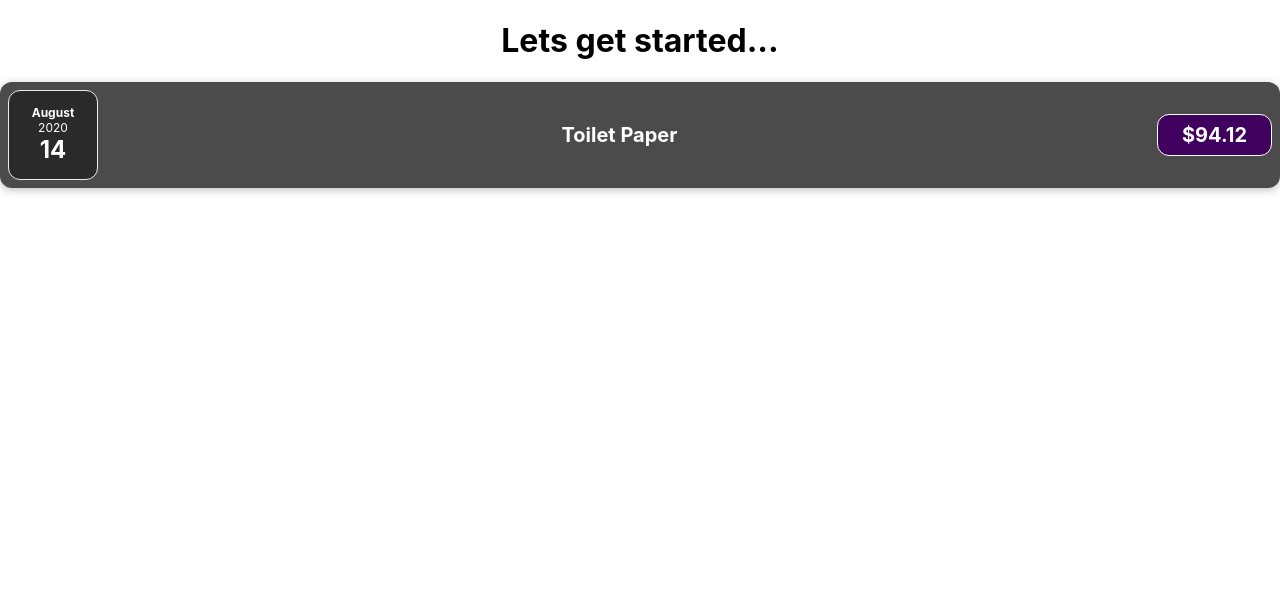
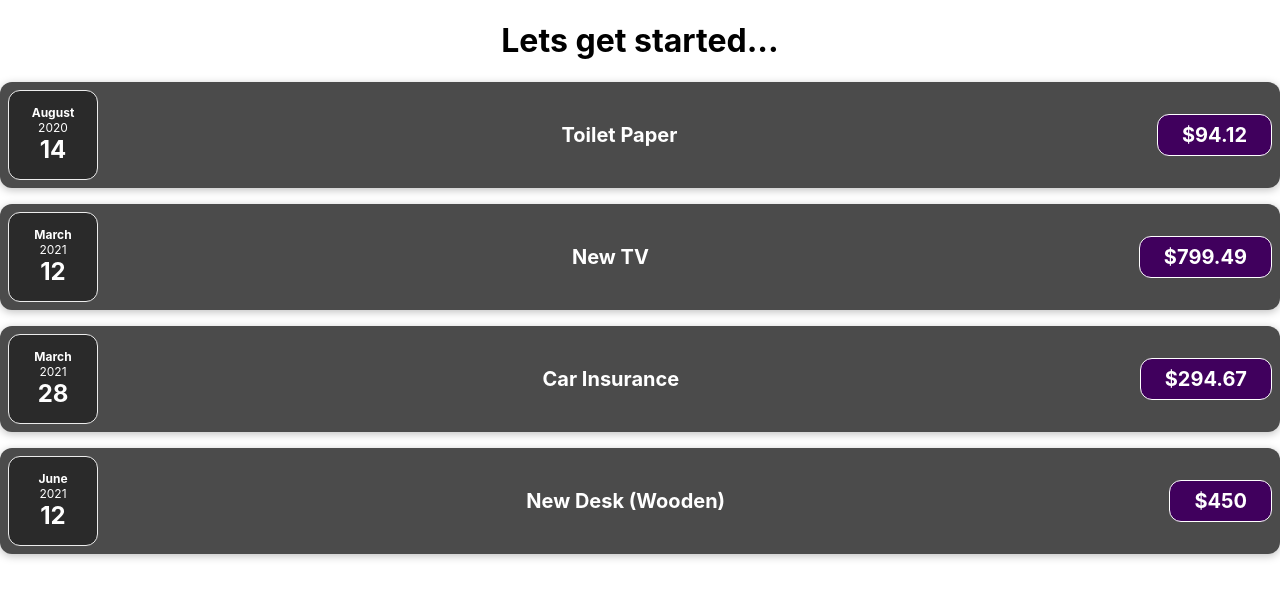
Before and after one commit to smarigowda/reactjs-udemycourse-maxmillan, a React (Create React App) app: page / in a window 1280 px wide. Shown: the top 598 px of the page. Built offline with nearby package versions, Linux system fonts and the light colour scheme.

Commit message:
4 expense items added to App

```diff
--- a/src/App.tsx
+++ b/src/App.tsx
@@ -31,6 +31,21 @@ function App() {
         title={expenses[0].title}
         amount={expenses[0].amount}
       />
+      <ExpenseItem
+        date={expenses[1].date}
+        title={expenses[1].title}
+        amount={expenses[1].amount}
+      />
+      <ExpenseItem
+        date={expenses[2].date}
+        title={expenses[2].title}
+        amount={expenses[2].amount}
+      />
+      <ExpenseItem
+        date={expenses[3].date}
+        title={expenses[3].title}
+        amount={expenses[3].amount}
+      />
     </div>
   );
 }
```
